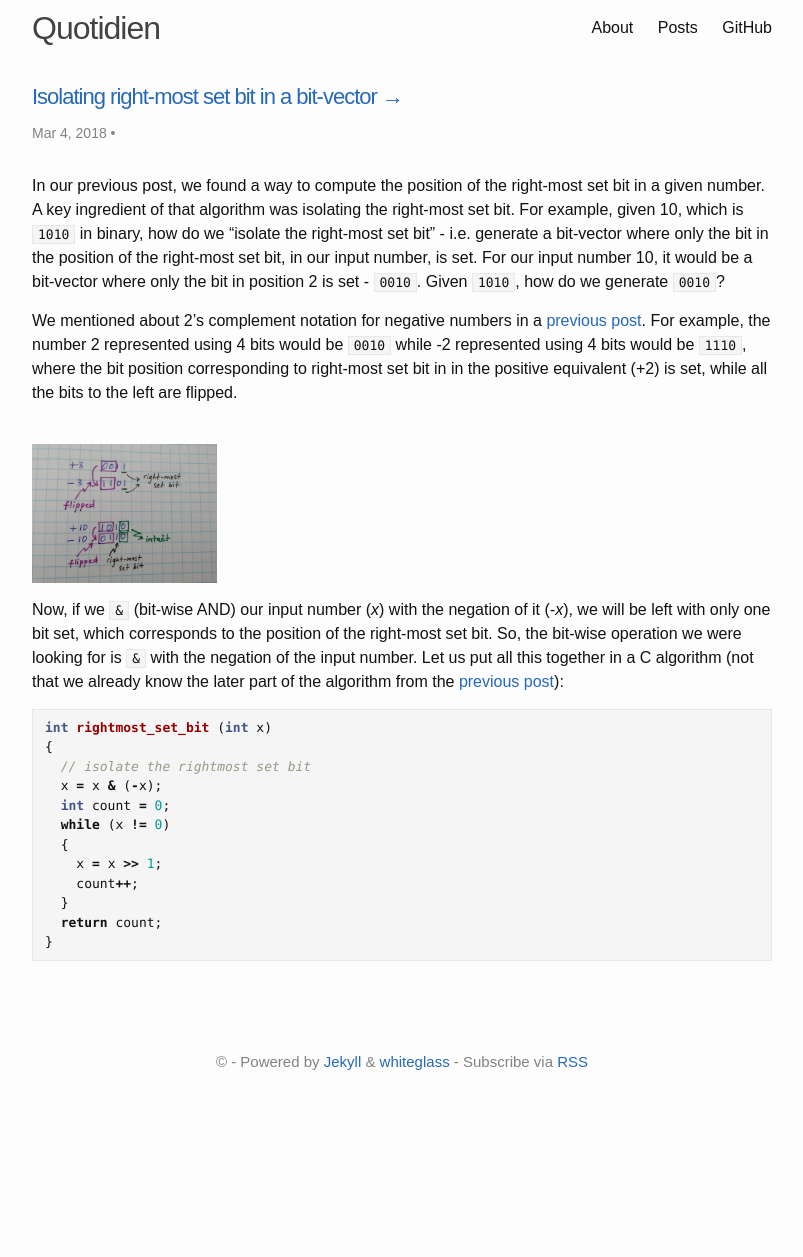
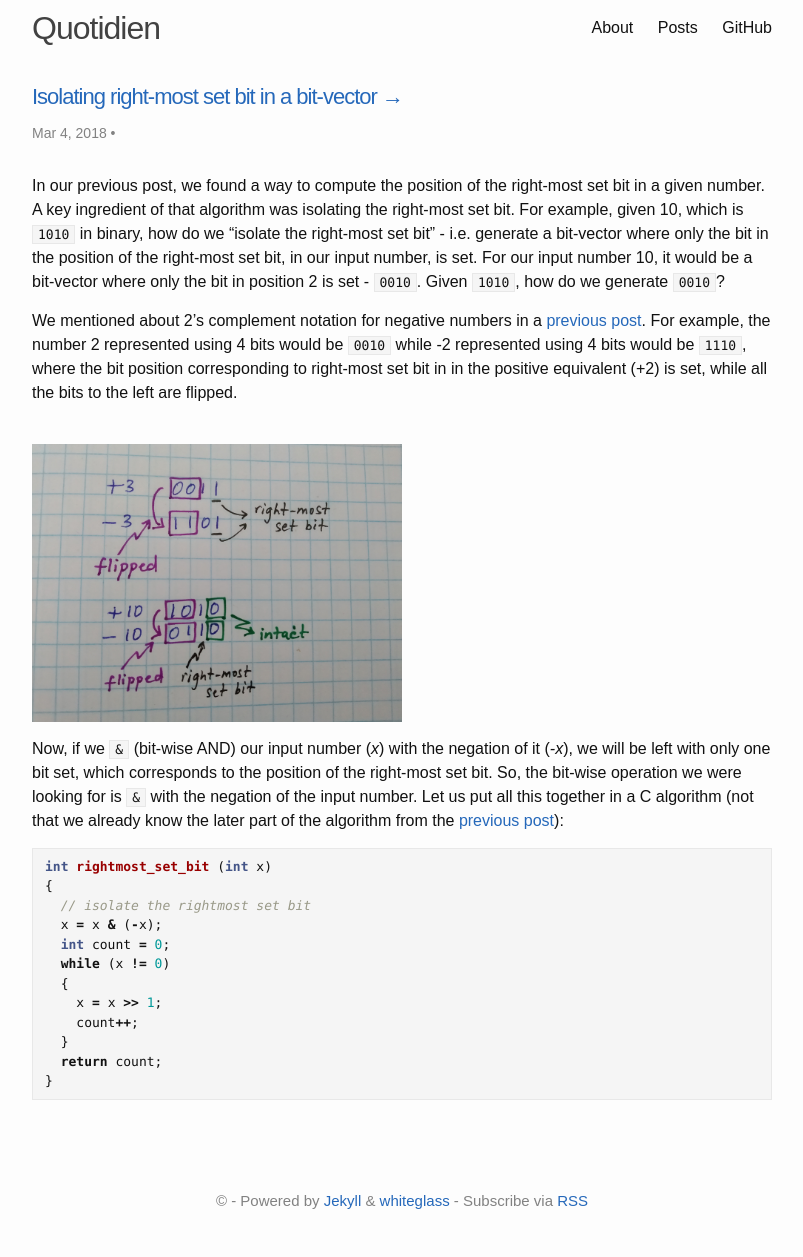
Before and after one commit to dotkay/dotkay.github.io, a Jekyll site: the page built from _posts/2018-03-04-isolating-rightmost-set-bit.md, in a window 1280 px wide. Shown: the whole page, without its empty margins (238-1041 px from the left). Built offline with Jekyll 4.4.1, drawn with Linux system fonts in a browser that asks for light colours; before the commit the page ends 1118 px from its top, so only the background shows below that.

Commit message:
changed img dimensions

```diff
--- a/_posts/2018-03-04-isolating-rightmost-set-bit.md
+++ b/_posts/2018-03-04-isolating-rightmost-set-bit.md
@@ -11,7 +11,7 @@ In our previous post, we found a way to compute the position of the right-most s
 We mentioned about 2's complement notation for negative numbers in a [previous post](https://dotkay.github.io/2018/03/03/checking-rightmost-set-bit). For example, the number 2 represented using 4 bits would be `0010` while -2 represented using 4 bits would be `1110`, where the bit position corresponding to right-most set bit in in the positive equivalent (+2) is set, while all the bits to the left are flipped.
 
 <br>
-![isolating right-most set bit](/assets/images/algorithms/cpp/rm_set_bit.png){:class="img=responsive" }{:height="25%" width="25%"}
+![isolating right-most set bit](/assets/images/algorithms/cpp/rm_set_bit.png){:class="img=responsive" }{:height="50%" width="50%"}
 
 Now, if we `&` (bit-wise AND) our input number (_x_) with the negation of it (_-x_), we will be left with only one bit set, which corresponds to the position of the right-most set bit. So, the bit-wise operation we were looking for is `&` with the negation of the input number. Let us put all this together in a C algorithm (not that we already know the later part of the algorithm from the [previous post](https://dotkay.github.io/2018/03/03/checking-rightmost-set-bit)):
 
```
